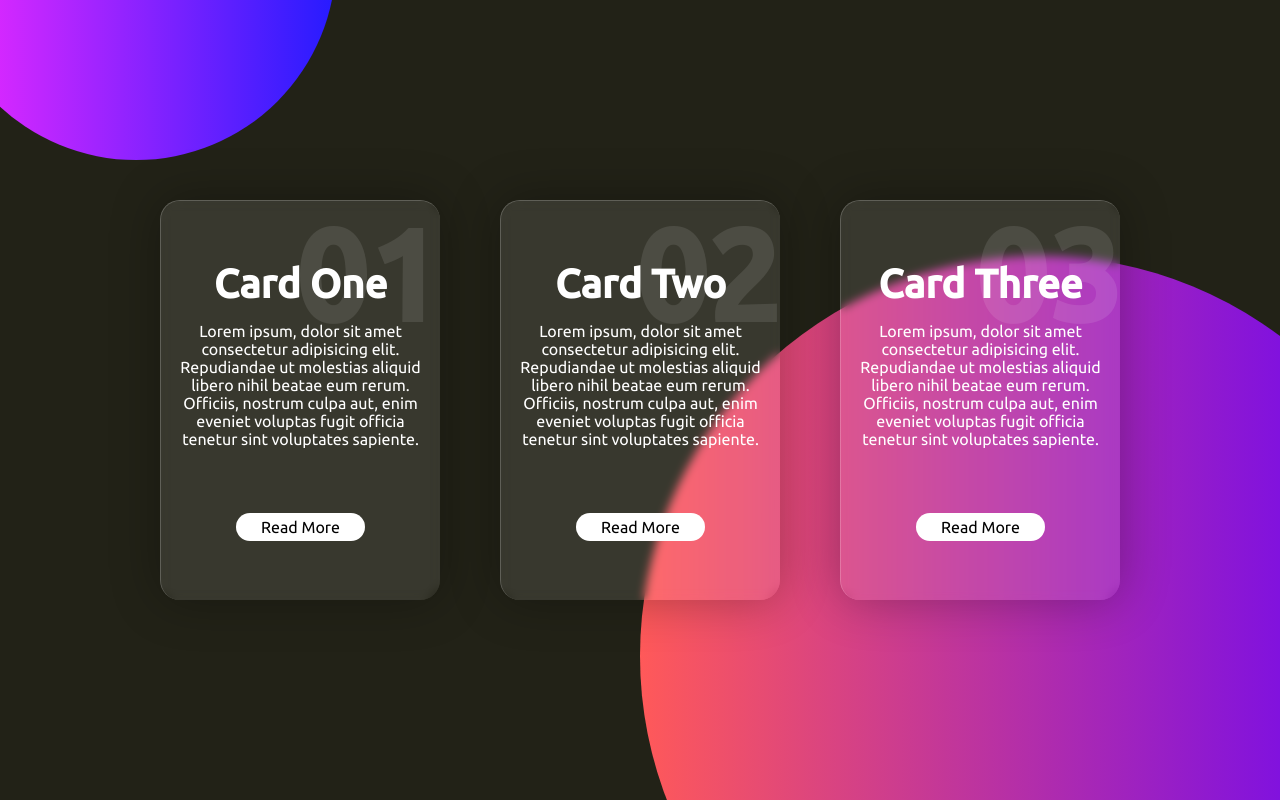
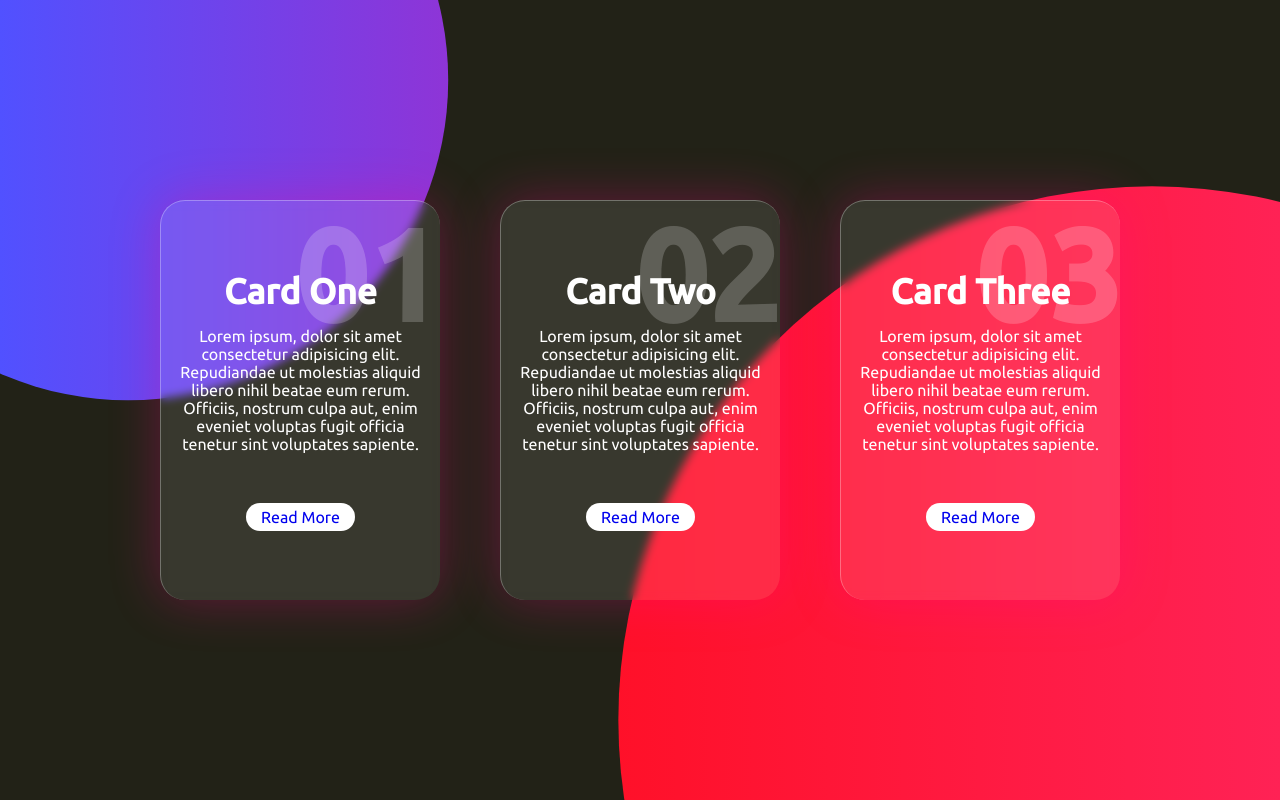
Before and after one commit to Cast01/cartoesDeVidro, a plain HTML site: page index.html in a window 1280 px wide. Drawn offline with Linux system fonts and the light colour scheme.

Commit message:
Refeito sem ajuda do codigo original - 12 de Novembro de 2021

```diff
--- a/index.html
+++ b/index.html
@@ -12,7 +12,6 @@
 <body>
     <div class="container">
         <div class="card">
-            <b></b>
             <div class="content">
                 <h2>01</h2>
                 <h3>Card One</h3>
@@ -21,7 +20,6 @@
             </div>
         </div>
         <div class="card">
-            <b></b>
             <div class="content">
                 <h2>02</h2>
                 <h3>Card Two</h3>
@@ -39,8 +37,8 @@
             </div>
         </div>
     </div>
-
-    <!-- <script type="text/javascript" src="vanilla-tilt.js"></script>
+<!--
+    <script type="text/javascript" src="vanilla-tilt.js"></script>
     <script>
         VanillaTilt.init(document.querySelectorAll(".card"), {
 		max: 25,
--- a/style.css
+++ b/style.css
@@ -9,89 +9,84 @@
 }
 body {
     background-color: rgb(34, 34, 23);
-    min-height: 100vh;
     display: flex;
     justify-content: center;
     align-items: center;
+    width: 100vw;
+    min-height: 100vh;
+}
+body::before {
+    content: '';
+    position: fixed;
+    width: 100%;
+    height: 100%;
+    top: 0;
+    background: linear-gradient(to right, #f00, #f25);
+    clip-path: circle(50% at 90% 90%);
+    z-index: -1;
+}
+body::after {
+    content: '';
+    position: fixed;
+    width: 100%;
+    height: 100%;
+    top: 0;
+    background: linear-gradient(to right, rgb(81, 81, 255), rgb(255, 0, 140));
+    clip-path: circle(30% at 10% 10%);
+    z-index: -1;
 }
 .container {
     display: flex;
     justify-content: center;
     align-items: center;
     flex-wrap: wrap;
+    padding: 30px 0;
 }
 .card {
-    position: relative;
     width: 280px;
     height: 400px;
     margin: 30px;
     background-color: rgba(255, 255, 255, .1);
-    border-radius: 20px;
-    box-shadow: 0 0 50px rgba(0, 0, 0, .3);
-    border-top: 1px solid rgba(255, 255, 255, .2);
-    border-left: 1px solid rgba(255, 255, 255, .2);
+    border-radius: 25px;
     overflow: hidden;
-}
-.card:nth-child(2) b {
-    position: fixed;
-    width: 400px;
-    height: 400px;
-    left: -5%;
-    top: -30%;
-    clip-path: circle(50%);
-    z-index: -1;
-    background: linear-gradient(to right, rgb(244, 42, 255), rgb(38, 27, 255));
-}
-.card:nth-child(3) b {
-    position: fixed;
-    width: 800px;
-    height: 800px;
-    left: 50%;
-    top: 32%;
-    clip-path: circle(50%);
-    z-index: -1;
-    background: linear-gradient(to right, rgb(255, 89, 89), rgb(98, 0, 255));
+    border-top: 1px solid rgba(255, 255, 255, .3);
+    border-left: 1px solid rgba(255, 255, 255, .3);
+    backdrop-filter: blur(5px);
+    box-shadow: 0 0 50px rgba(255, 0, 140, .3);
+    display: flex;
+    justify-content: center;
+    align-items: center;
 }
 .content {
-    position: relative;
-    width: 100%;
-    height: 100%;
-    backdrop-filter: blur(5px);
-    display: flex;
-    flex-direction: column;
-    justify-content: center;
-    align-items: center;
     text-align: center;
+    color: #fff;
 }
 .content h2 {
     position: absolute;
+    top: 0;
+    right: 0;
     font-size: 8em;
-    top: 0px;
-    right: 0;
+    color: rgba(255, 255, 255, .2);
     pointer-events: none;
-    color: rgba(255, 255, 255, .1);
 }
 .content h3 {
-    font-size: 2.5em;
+    font-size: 2.2em;
     margin-bottom: 15px;
-    color: rgb(255, 255, 255);
 }
 .content p {
     padding: 0 10px;
-    color: rgb(255, 255, 255);
 }
 .content a {
+    display: inline-block;
     text-decoration: none;
-    color: #000;
+    margin-top: 50px;
     background-color: #fff;
-    padding: 5px 25px;
+    padding: 5px 15px;
     border-radius: 15px;
-    margin-top: 65px;
 }
 
-@media only screen and (max-width: 350px) {
+@media only screen and (max-width: 340px) {
     .card {
-        width: 90%;
-        min-width: 195px;
+        width: 95%;
     }
 }
```
